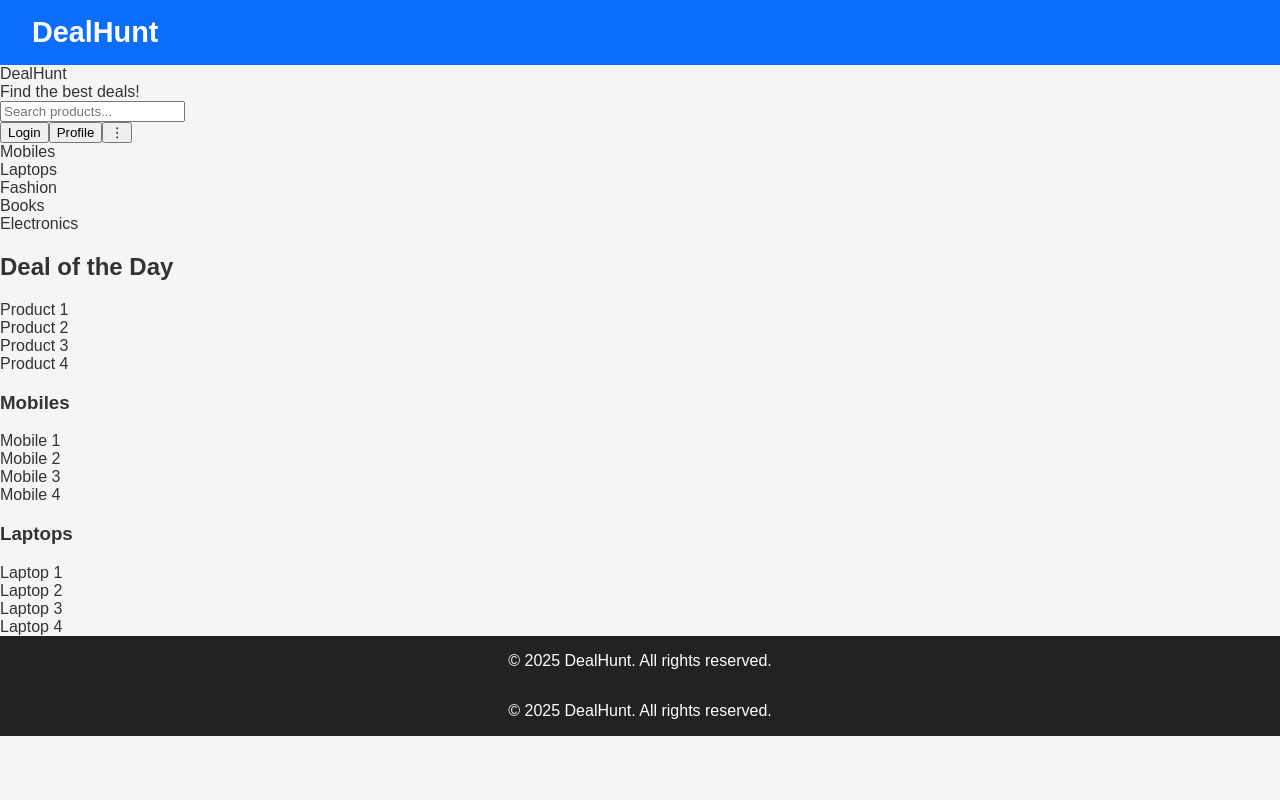
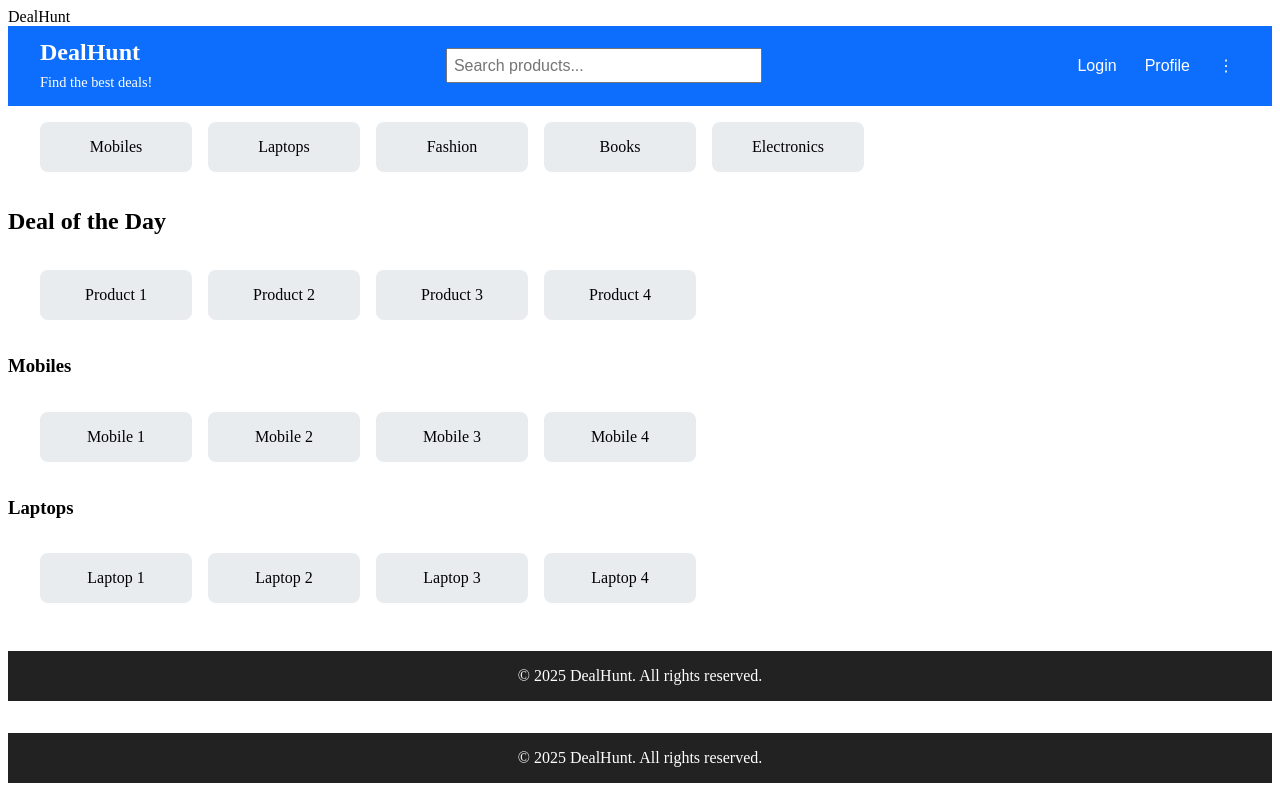
Before and after one commit to dealhunt-24x7/Dealhunt-24x7, a Next.js app: page / in a window 1280 px wide. Built offline with nearby package versions, Linux system fonts and the light colour scheme.

Commit message:
Update globals.css

```diff
--- a/styles/globals.css
+++ b/styles/globals.css
@@ -1,36 +1,58 @@
-html, body {
-  margin: 0;
-  padding: 0;
-  font-family: Arial, sans-serif;
-  background-color: #f5f5f5;
-  color: #333;
+.top-navbar {
+  display: flex;
+  justify-content: space-between;
+  align-items: center;
+  padding: 0.8rem 2rem;
+  background-color: #0d6efd;
+  color: white;
 }
 
-a {
-  text-decoration: none;
-  color: inherit;
-}
-
-.header {
-  background-color: #0d6efd;
-  color: white;
-  padding: 1rem 2rem;
-  display: flex;
-  align-items: center;
-  justify-content: space-between;
-}
-
-.brand-name {
-  font-size: 1.8rem;
+.brand {
+  font-size: 1.5rem;
   font-weight: bold;
 }
 
+.tagline {
+  font-size: 0.9rem;
+  font-weight: normal;
+}
+
+.searchbar input {
+  width: 300px;
+  padding: 0.4rem;
+  font-size: 1rem;
+}
+
+.top-right button {
+  margin-left: 1rem;
+  background: none;
+  border: none;
+  color: white;
+  font-size: 1rem;
+  cursor: pointer;
+}
+
+/* Horizontal Slider Example */
+.categories-slider, .deal-items, .category-products {
+  display: flex;
+  overflow-x: auto;
+  padding: 1rem 2rem;
+  gap: 1rem;
+}
+
+.category-item, .deal-item, .product-item {
+  min-width: 120px;
+  background-color: #e9ecef;
+  padding: 1rem;
+  border-radius: 8px;
+  text-align: center;
+}
+
+/* Footer */
 .footer {
   background-color: #222;
   color: white;
   text-align: center;
   padding: 1rem 0;
-  position: relative;
-  bottom: 0;
-  width: 100%;
+  margin-top: 2rem;
 }
```
